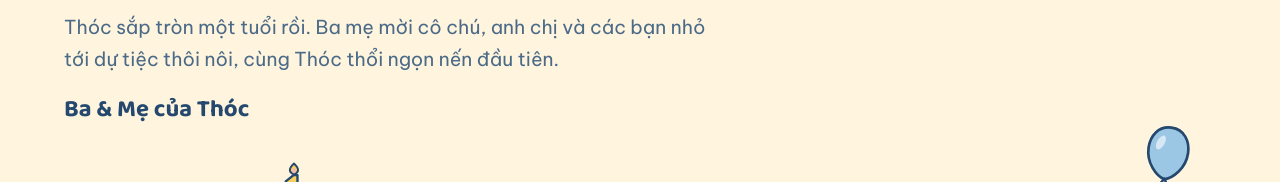
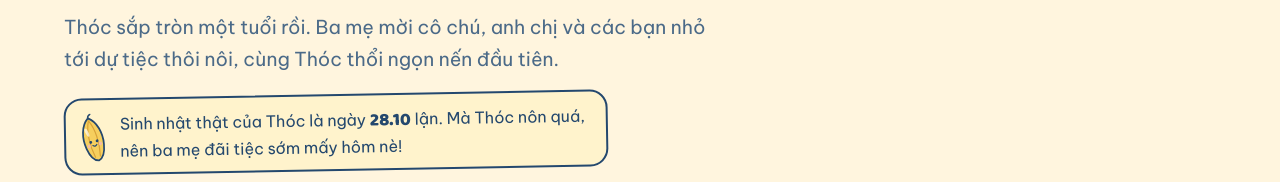
Before and after one commit to hdnguyen3101/hellothoc, a plain HTML site: page index.html in a window 1280 px wide. Shown: the part 1052-1234 px from the top of the page. Drawn offline with Linux system fonts and the light colour scheme.

Commit message:
Explain the party is a few days before Thóc's 28.10 birthday
Co-Authored-By: Claude Opus 5.5 <noreply@anthropic.com>

```diff
--- a/index.html
+++ b/index.html
@@ -292,6 +292,7 @@
         <div class="invitation-heading">
           <h2 id="invitation-title">Cô chú ơi, tới chơi với Thóc nha!</h2>
           <p class="lead">Thóc sắp tròn một tuổi rồi. Ba mẹ mời cô chú, anh chị và các bạn nhỏ tới dự tiệc thôi nôi, cùng Thóc thổi ngọn nến đầu tiên.</p>
+          <p class="early-note"><svg aria-hidden="true"><use href="#grain"/></svg><span>Sinh nhật thật của Thóc là ngày <strong>28.10</strong> lận. Mà Thóc nôn quá, nên ba mẹ đãi tiệc sớm mấy hôm nè!</span></p>
           <p class="signature">Ba &amp; Mẹ của Thóc</p>
         </div>
 
--- a/styles.css
+++ b/styles.css
@@ -113,6 +113,9 @@ h3{font-size:26px;font-weight:700;line-height:1.2}
 .map-pin{position:absolute;top:-58px;right:28px;width:46px;height:100px;transform:rotate(8deg);pointer-events:none}
 .venue-name{margin-top:26px;font-size:clamp(28px,3vw,36px)}
 .venue-address{margin:4px 0 22px;font-size:18px;max-width:28em}
+.early-note{display:flex;align-items:center;gap:12px;max-width:34em;margin-top:18px;padding:12px 18px 10px 12px;border:2.5px solid var(--ink);border-radius:18px;background:#fff3cc;font-size:16px;line-height:1.5;transform:rotate(-1deg)}
+.early-note svg{flex:none;width:30px;height:50px;transform:rotate(-14deg)}
+.early-note strong{font-family:var(--display);font-size:18px;font-weight:800}
 .signature{margin-top:14px;font-family:var(--display);font-size:24px;font-weight:700}
 
 /* Journey */
```
